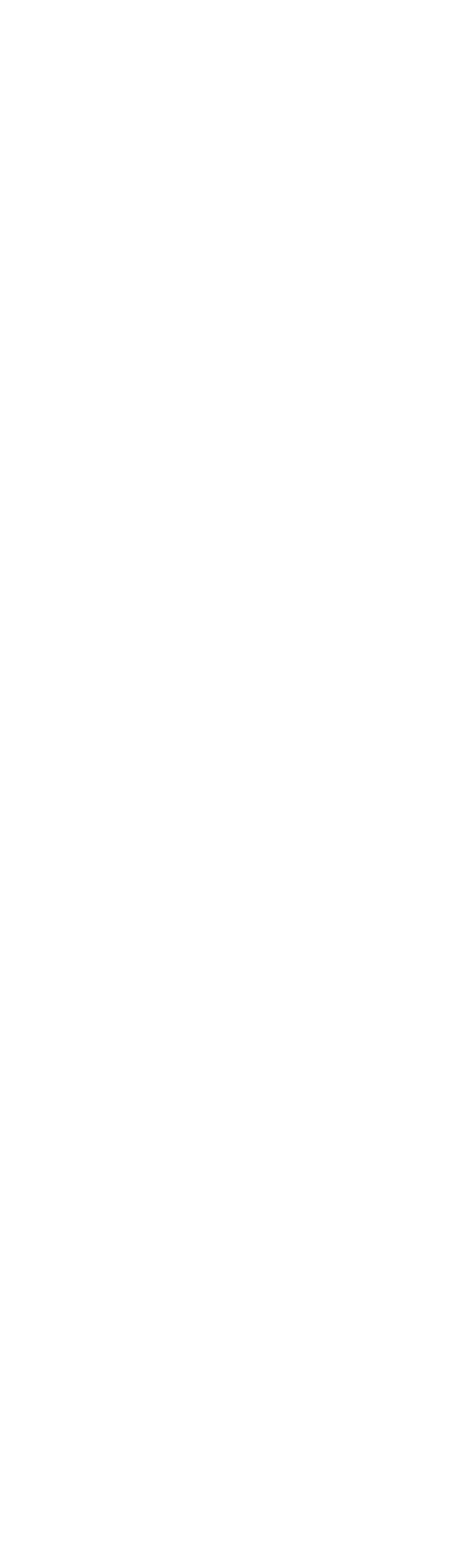
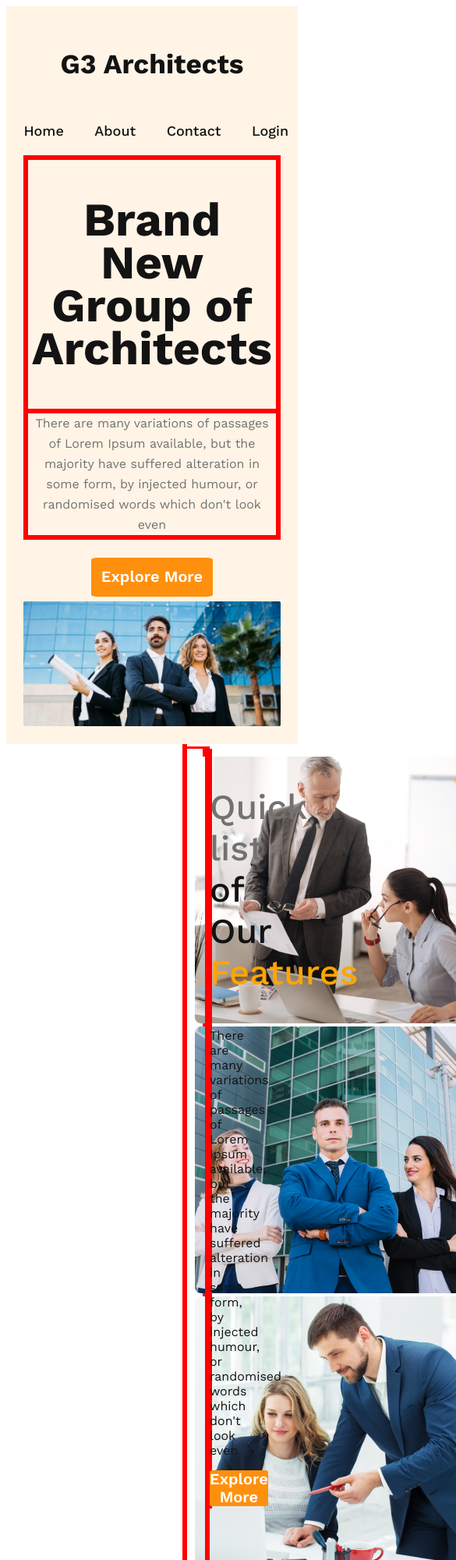
Before and after one commit to aunindya-saha/responsive-website-1, a plain HTML site: page index.html in a window 390 px wide. Shown: the top 2000 px of the page at 78% size, 585 px wide, since content can reach past the window. Before the commit the page ends 844 px from the top, so only its background shows below. Drawn offline with nearby package versions, Linux system fonts and the light colour scheme.

Commit message:
responsive-2

```diff
--- /dev/null
+++ b/design.css
@@ -0,0 +1,318 @@
+*{
+    font-family: 'Work Sans';
+font-style: normal;
+color: #131313;
+padding: auto 228px;
+
+}
+header{
+    background: rgba(255, 144, 14, 0.1);
+padding: 5% 10%;
+
+}
+nav{
+    display: flex;
+    justify-content: space-between;
+}
+nav>ul{
+    display: flex;
+    font-weight: 500;
+font-size: 18px;
+line-height: 26px;
+text-align: center;
+align-items: center;
+
+}
+nav li{
+
+    list-style: none;
+    margin-right: 30px;
+}
+nav li a{
+    text-decoration: none;
+}
+nav>h3{
+    font-weight: 700;
+font-size: 45px;
+line-height: 53px;
+text-align: center;
+color: #131313;
+}
+.Banner-content{
+    display: flex;
+    flex-direction: column;
+justify-content: center;
+align-items: center;
+text-align: center;
+border: 3px solid red;
+
+
+
+}
+.header-title{
+    border: 3px solid red;
+    font-weight: 700;
+font-size: 64px;
+line-height: 75px;
+text-align: center;
+color: #131313;
+
+
+}
+.header-content{
+    border: 3px solid red;
+    font-weight: 400;
+font-size: 16px;
+line-height: 26px;
+color: #727272;
+text-align: center;
+}
+
+.primary-button{
+
+
+    border: none;
+    display: flex;
+    justify-content: center;
+    align-items: center;
+    margin: 2% auto 4%;
+
+    font-weight: 600;
+font-size: 20px;
+line-height: 23px;
+text-align: center;
+
+color: #FFFFFF;
+
+background: #FF900E;
+border-radius: 5%;
+padding: 2%;
+}
+.image-section>img{
+    width:100%;
+    margin: 0% auto;
+}
+main{
+    margin: auto 226px;
+
+}
+.main-1{
+
+    border: 3px solid red;
+    display: flex;
+
+
+
+
+}
+.gallery{
+    border: 3px solid red;
+    width: 50%;
+    height: 50%;
+    padding: 10px;
+
+
+
+}
+.feature{
+    border: 3px solid red;
+    width: 50%;
+    padding-top: 20%;
+
+
+
+}
+.feature-content{
+    border: 3px solid red;
+
+    align-items: center;
+    padding-left: 10%;
+    padding-right: 15%;
+
+
+}
+
+#feature-header{
+    color: #727272;
+}
+#feature-header-2{
+    color:orange ;
+}
+.main-1-head{
+    font-weight: 500;
+    font-size: 45px;
+    line-height: 53px;
+
+}
+.primary-button-1{
+    font-weight: 600;
+font-size: 20px;
+line-height: 23px;
+text-align: center;
+
+color: #FFFFFF;
+background-color: #FF900E;
+padding: 4%;
+border: none;
+border-radius: 5%;
+
+}
+.main-2{
+    display: flex;
+    margin: 4% auto;
+    border: 3px solid red;
+
+}
+.main-2-sub-heading{
+    border: 3px solid red;
+    border-left:6px solid #FF900E;
+padding-right:35%;
+padding-left: 3%;
+    font-weight: 700;
+font-size: 45px;
+line-height: 53px;
+
+}
+.main-2-left-box{
+    background: #FFFFFF;
+box-shadow: 0px 4px 30px rgba(0, 0, 0, 0.06);
+border-radius: 8px;
+border: 3px solid red;
+margin-right: 25%;
+margin: auto 25% 5% 5%;
+
+}
+
+.box-title{
+    font-weight: 600;
+font-size: 20px;
+line-height: 23px;
+}
+.box-content{
+    font-weight: 400;
+font-size: 16px;
+line-height: 162%;
+color: #727272;
+
+}
+.main-2-sub-heading-content{
+    border: 3px solid red;
+    margin-right: 15%;
+    font-weight: 400;
+font-size: 16px;
+line-height: 26px;
+/* or 162% */
+
+/* Dark 03 */
+color: #727272;
+}
+.main-2-right>img{
+
+    position: relative;
+    z-index: 0;
+
+
+}
+.experience-box{
+    background-color: #FF900E;
+border-radius: 2%;
+
+text-align: center;
+width: 50%;
+z-index: 1;
+height: 10rem;
+
+}
+
+.hidden{
+    display:none;
+}
+/* small device design */
+@media screen and (max-width:576px) {
+    header {
+        background: rgba(255, 144, 14, 0.1);
+        padding: 5% 6%;
+    }
+
+    nav {
+        display: flex;
+        justify-content: space-between;
+        flex-direction: column;
+    }
+    nav li {
+        list-style: none;
+        margin-right: 12%;
+    }
+    nav>h3 {
+        font-size: 35px;
+        line-height: 40px;
+        text-align: center;
+        color: #131313;
+    }
+    .header-title {
+        border: 3px solid red;
+        font-size: 40px;
+        line-height: 55px;
+        text-align: center;
+        color: #131313;
+    }
+    nav>ul{
+        padding: 0%;
+    }
+    .primary-button {
+        border: none;
+        display: flex;
+        justify-content: center;
+        align-items: center;
+        margin: 7% auto 2%;
+        font-weight: 600;
+        font-size: 20px;
+        line-height: 23px;
+        text-align: center;
+        color: #FFFFFF;
+        background: #FF900E;
+        border-radius: 5%;
+        padding: 4%;
+    }
+
+
+}
+/* medium device tablet */
+@media screen and (min-width:577px) and (max-width: 992px){
+    nav {
+        display: flex;
+        justify-content: space-between;
+        flex-direction: column;
+    }
+    nav li {
+        list-style: none;
+        margin-right: 14%;
+    }
+    .image-section>img{
+        margin: 0% auto;
+    }
+    .primary-button{
+        margin: 5% auto 5%;
+    }
+    .header-title{
+        font-size: 50px;
+    line-height: 89px;
+    }
+    main {
+        margin: auto 9%;
+    }
+    .main-1{
+        display: flex;
+    flex-direction: column-reverse;
+    }
+    .feature{
+
+        padding-top: 0%;
+        width: 100%;
+    }
+    .gallery{
+        padding: 0%;
+        width: 100%;
+        margin-top: 4%;
+    }
+}
--- a/index.html
+++ b/index.html
@@ -3,9 +3,112 @@
 <head>
     <meta charset="UTF-8">
     <meta name="viewport" content="width=device-width, initial-scale=1.0">
+    <link rel="preconnect" href="https://fonts.googleapis.com">
+<link rel="preconnect" href="https://fonts.gstatic.com" crossorigin>
+<link href="https://fonts.googleapis.com/css2?family=Inter:wght@100..900&family=Merriweather:ital,wght@0,300;0,400;0,700;0,900;1,300;1,400;1,700;1,900&family=Open+Sans:ital,wght@0,300..800;1,300..800&family=Work+Sans:ital,wght@0,100..900;1,100..900&display=swap" rel="stylesheet">
+<link rel="stylesheet" href="design.css">
     <title>Document</title>
 </head>
 <body>
+    <header>
+        <nav class="nav-design">
 
+            <h3>G3 Architects</h3>
+   <ul>
+    <li><a href="">Home</a></li>
+    <li><a href="">About</a></li>
+    <li><a href="">Contact</a></li>
+    <li><a href="">Login</a></li>
+   </ul>
+        </nav>
+        <div class="Banner-content">
+            <div class="header-title">
+                    <h2>Brand New <br>
+                        Group of Architects
+                        </h2>
+            </div>
+            <div class="header-content">
+                There are many variations of passages of Lorem Ipsum available, but the majority have suffered alteration in <br>some form, by injected humour, or randomised words which don't look even
+            </div>
+
+        </div>
+        <button class="primary-button"> Explore More </button>
+        <div class="image-section">
+            <img src="images/banner.png" alt="">
+        </div>
+
+    </header>
+
+    <main>
+        <section class="main-1">
+            <div class="gallery">
+                <img src="images/team1.png" alt="">
+                <img src="images/team2.png" alt="">
+                <img src="images/team3.png" alt="">
+                <img src="images/team4.png" alt="">
+
+            </div>
+            <div class="feature">
+                <div class="feature-content">
+
+                <h3 class="main-1-head"><span id="feature-header"> Quick list
+                </span> of Our <span id="feature-header-2">Features</span></h3>
+                <p>There are many variations of passages of Lorem Ipsum available, but the majority have suffered alteration in some form, by injected humour, or randomised words which don't look even</p>
+                <button class="primary-button-1">Explore More</button>
+
+            </div>
+
+            </div>
+
+        </section>
+        <div class="hidden">
+
+        <section class="main-2">
+            <div class="main-2-left">
+
+                <h3 class="main-2-sub-heading">Features you will love & enjoy</h3>
+                <p class="main-2-sub-heading-content">There are many variations of passages of Lorem Ipsum available, but the majority have suffered alteration in some form, by injected humour, or randomised words which don't look even</p>
+               <div class="main-2-left-box">
+                <h3 class="box-title">Dexktop & Mobile Version</h3>
+                <p class="box-content">There are many variations of passages of Lorem Ipsum available, but the majority have suffered alteration in some form, by injected humour, or randomised.</p>
+               </div>
+               <div class="main-2-left-box">
+                <h3 class="box-title">Drag & Drop Builder</h3>
+                <p class="box-content">There are many variations of passages of Lorem Ipsum available, but the majority have suffered alteration in some form, by injected humour, or randomised...........</p>
+               </div>
+               <div class="main-2-left-box">
+                <h3 class="box-title">Awesome Modern Design</h3>
+                <p class="box-content">There are many variations of passages of Lorem Ipsum available, but the majority have suffered alteration in some form, by injected humour, or randomised...........</p>
+               </div>
+               <div class="main-2-left-box">
+                <h3 class="box-title">Super Easy to Edit</h3>
+                <p class="box-content">There are many variations of passages of Lorem Ipsum available, but the majority have suffered alteration in some form, by injected humour, or randomised...........</p>
+               </div>
+
+            </div>
+            <div class="main-2-right">
+                <img src="images/architect.png" alt="">
+                <div class="experience-box">
+                    <h1>10+ Year</h1>
+                    <p>Experience</p>
+                </div>
+
+
+            </div>
+
+        </section>
+
+
+        <section class="main-3">
+
+        </section>
+        <section class="main-4">
+
+        </section>
+
+
+
+    </main>
+</div>
 </body>
 </html>
```
